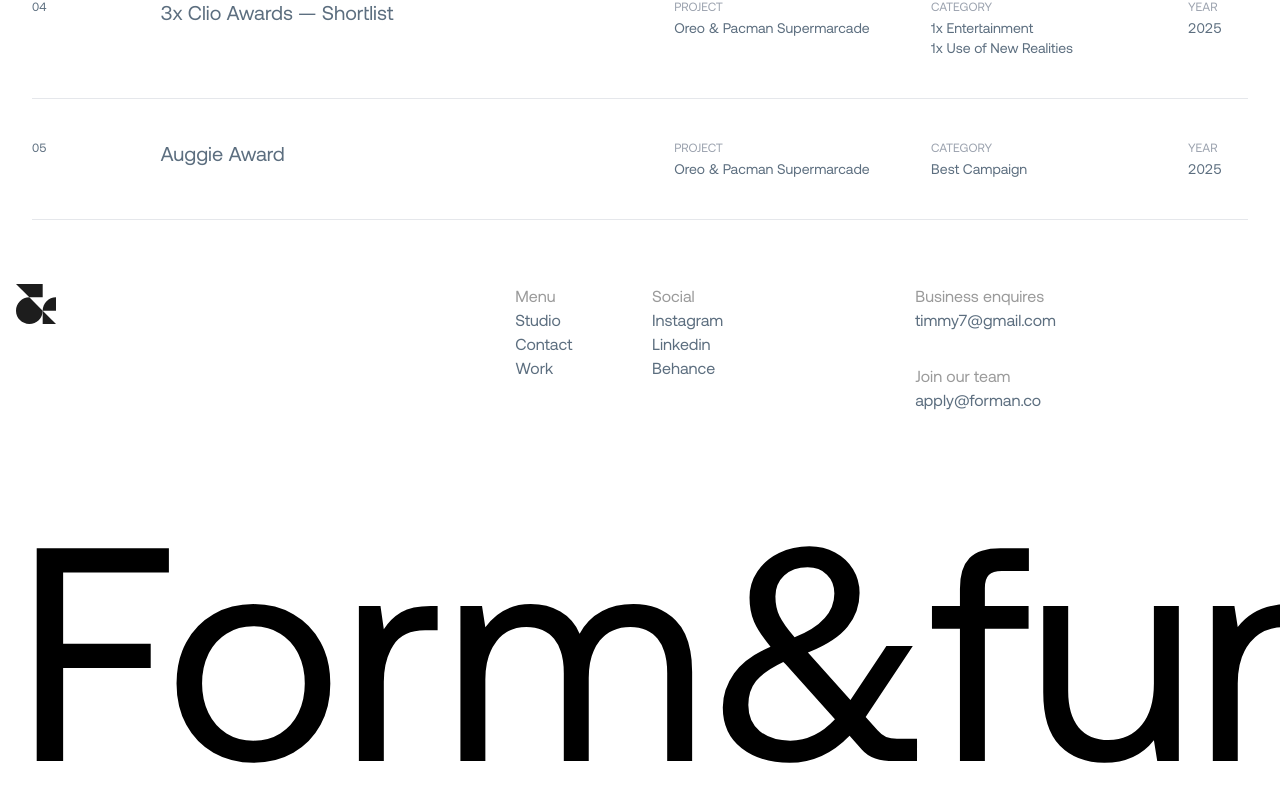
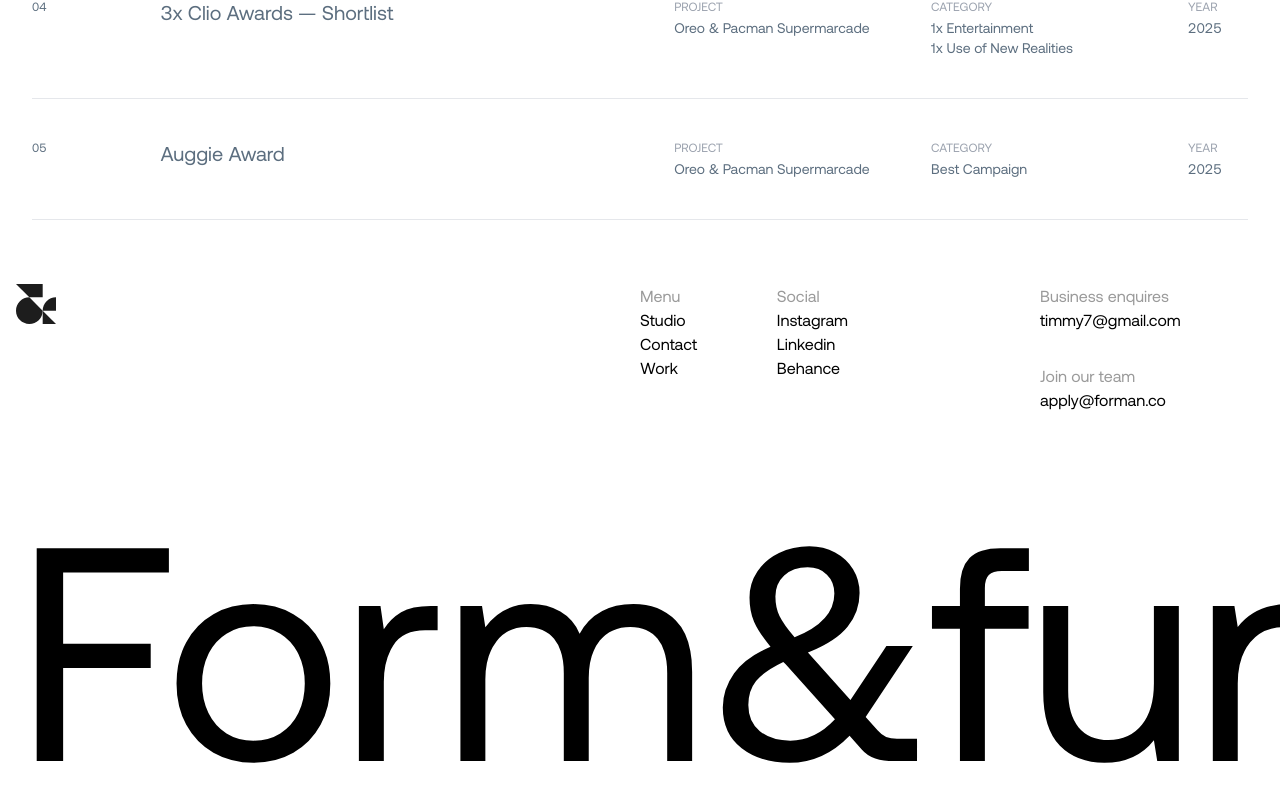
Before and after one commit to OkoliChimarume/form-and-fun, a React (Vite) app: page / in a window 1280 px wide. Shown: the part 5446-6248 px from the top of the page. Built offline with nearby package versions, Linux system fonts and the light colour scheme; a web font is replaced by a local one.

Commit message:
chore: add micro interactions to the footer links

```diff
--- a/src/component/Footer.jsx
+++ b/src/component/Footer.jsx
@@ -4,45 +4,43 @@ export default function Footer() {
   return (
     <footer className="w-full mt-[4rem]">
       <section>
-        <div className="flex flex-col space-y-8">
-          <div className="flex justify-between items-start pr-12 md:pr-36 w-full">
-            <div className="basis-[40%] lg:basis-[100%]">
+        <div className="flex justify-between items-start w-full text-black">
+          <div className="">
             <img src="/logo.svg" alt="logo" className="w-[40px] h-[40px]" />
           </div>
-            <div className="flex-1 flex gap-[12rem]">
-              <div className="flex justify-between w-[13rem] pb-8 gap-5">
+          <div className=" flex gap-[12rem] basis-[50%]">
+            <div className="flex justify-between w-[13rem] pb-8 gap-5 cursor-pointer">
               <div>
                 <h6 className="text-[#9A9A9A]">Menu</h6>
                 <ul>
-                    <li>Studio</li>
-                    <li>Contact</li>
-                    <li>Work</li>
+                  <li className="hover:underline">Studio</li>
+                  <li className="hover:underline">Contact</li>
+                  <li className="hover:underline">Work</li>
                 </ul>
               </div>
               <div>
                 <h6 className="text-[#9A9A9A]">Social</h6>
                 <ul>
-                    <li>Instagram</li>
-                    <li>Linkedin</li>
-                    <li>Behance</li>
+                  <li className="hover:underline">Instagram</li>
+                  <li className="hover:underline">Linkedin</li>
+                  <li className="hover:underline">Behance</li>
                 </ul>
               </div>
             </div>
-              <div className="flex flex-col space-y-8 lg:gap-5 justify-start">
+            <div className="flex flex-col space-y-8 lg:gap-5 justify-start cursor-pointer">
               <div>
                 <h6 className="text-[#9A9A9A]">Business enquires</h6>
-                  <p>timmy7@gmail.com</p>
+                <p className="hover:underline">timmy7@gmail.com</p>
               </div>
               <div>
                 <h6 className="text-[#9A9A9A]">Join our team</h6>
-                  <p>apply@forman.co</p>
-                </div>
+                <p className="hover:underline">apply@forman.co</p>
               </div>
             </div>
           </div>
         </div>
       </section>
-      <section >
+      <section>
         <h1 className="w-full text-center text-[38vh] text-black">Form&fun</h1>{" "}
       </section>
     </footer>
```
Lines whose indentation alone changed are shown as unchanged.
